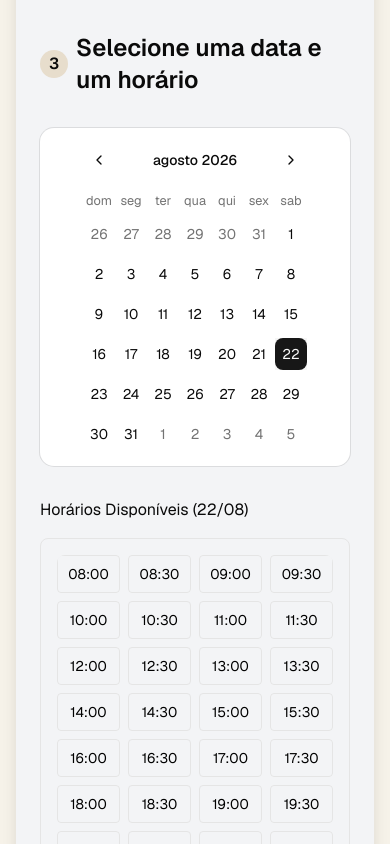
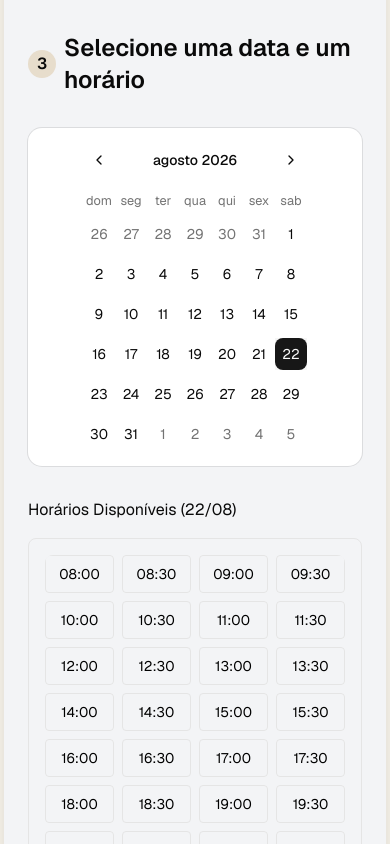
Before and after one commit to Vitoriagss/Est-dioMurakami, a Next.js app: page /agendamentos in a window 390 px wide. Shown: the part 1040-1884 px from the top of the page. Built offline with nearby package versions, Linux system fonts and the light colour scheme; a web font is replaced by a local one.

Commit message:
fix: corrigindo responsividade page-agendamento

```diff
--- a/src/components/FormsAgenda/index.tsx
+++ b/src/components/FormsAgenda/index.tsx
@@ -276,7 +276,7 @@ export default function FormsAgenda({
               Selecione uma data e um horário
             </h1>
           </div>
-          <div className="flex flex-wrap flex-col lg:justify-center lg:flex-row justify-between gap-8">
+          <div className="flex flex-col xl:justify-center xl:flex-row justify-between gap-8">
             <Card size="default" className="min-w-60 max-h-100">
               <CardContent className="flex justify-center">
                 <Calendar
@@ -284,7 +284,7 @@ export default function FormsAgenda({
                   locale={ptBR}
                   selected={formData.data}
                   onSelect={handleDateChange}
-                  className="p-0 [--cell-size:--spacing(8)] md:[--cell-size:--spacing(12)] lg:[--cell-size:--spacing(15)]"
+                  className="p-0 [--cell-size:--spacing(8)]"
                 />
               </CardContent>
             </Card>
--- a/src/components/TimeSelecter/index.tsx
+++ b/src/components/TimeSelecter/index.tsx
@@ -78,7 +78,7 @@ export function DynamicTimePicker({
 
   return (
     <ScrollArea className="h-fit rounded-md border p-4">
-      <div className="grid grid-cols-4 gap-2 text-md md:text-sm">
+      <div className="grid grid-cols-4 gap-2 text-md md:text-sm w-75">
         {Hours.map((hour) => {
           const disabled = isTimeDisabled(hour);
           const selected = isInRange(hour);
```
